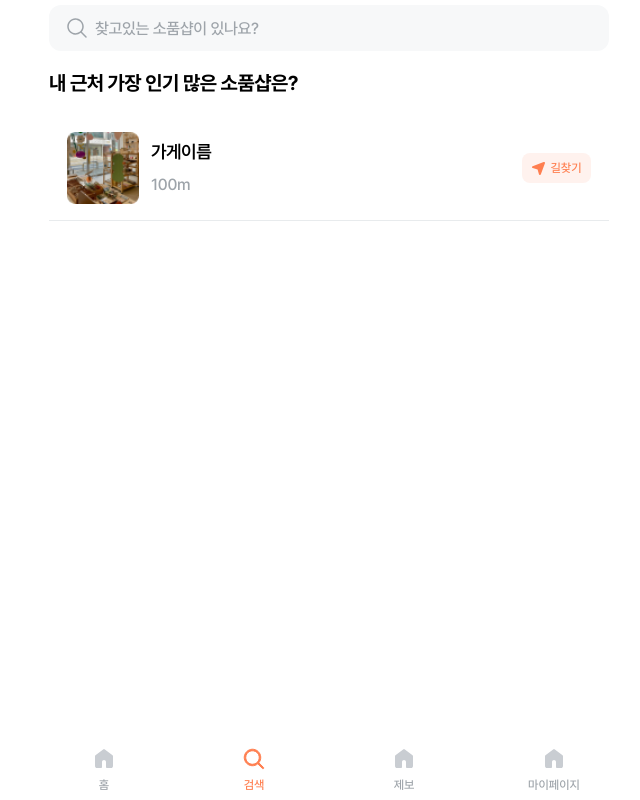
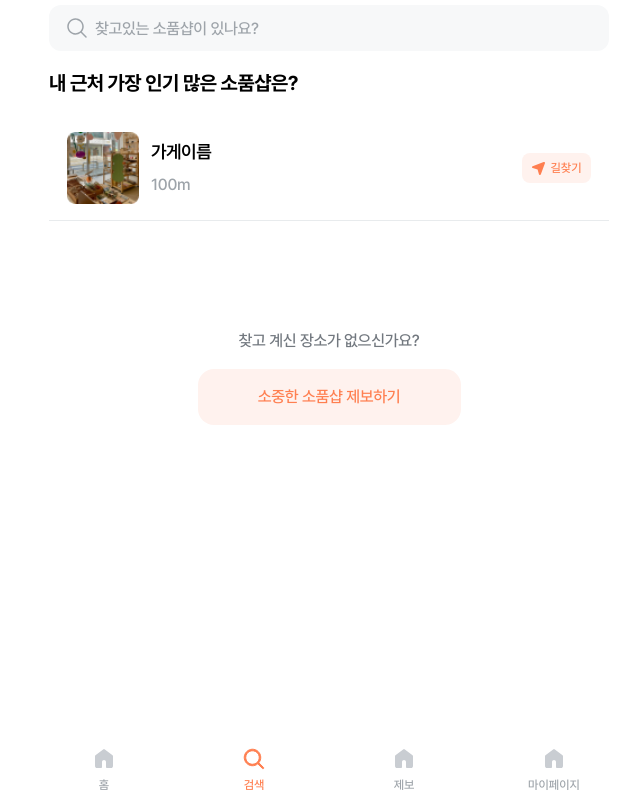
Before and after one commit to JeongTaekCho/soso-client, a Next.js app in the folder apps/soso-web/: page /search in a window 1280 px wide. Shown: the whole page, without its empty margins (311-951 px from the left). Built offline with nearby package versions, Linux system fonts and the light colour scheme.

Commit message:
Design: 검색 데이터 없을 때 UI

```diff
--- a/apps/soso-web/src/app/search/components/SearchList/index.tsx
+++ b/apps/soso-web/src/app/search/components/SearchList/index.tsx
@@ -18,6 +18,12 @@ export default function SearchList() {
           <PlaceCard />
         </div>
       </Flex>
+      <Flex direction="col" justify="center" align="center" className="mt-90 w-full" gap={16}>
+        <p className="text-gray-500 font-body1_m">찾고 계신 장소가 없으신가요?</p>
+        <button className="h-56 w-[263px] rounded-16 bg-orange-light text-main font-body1_m">
+          소중한 소품샵 제보하기
+        </button>
+      </Flex>
     </Flex>
   );
 }
```
